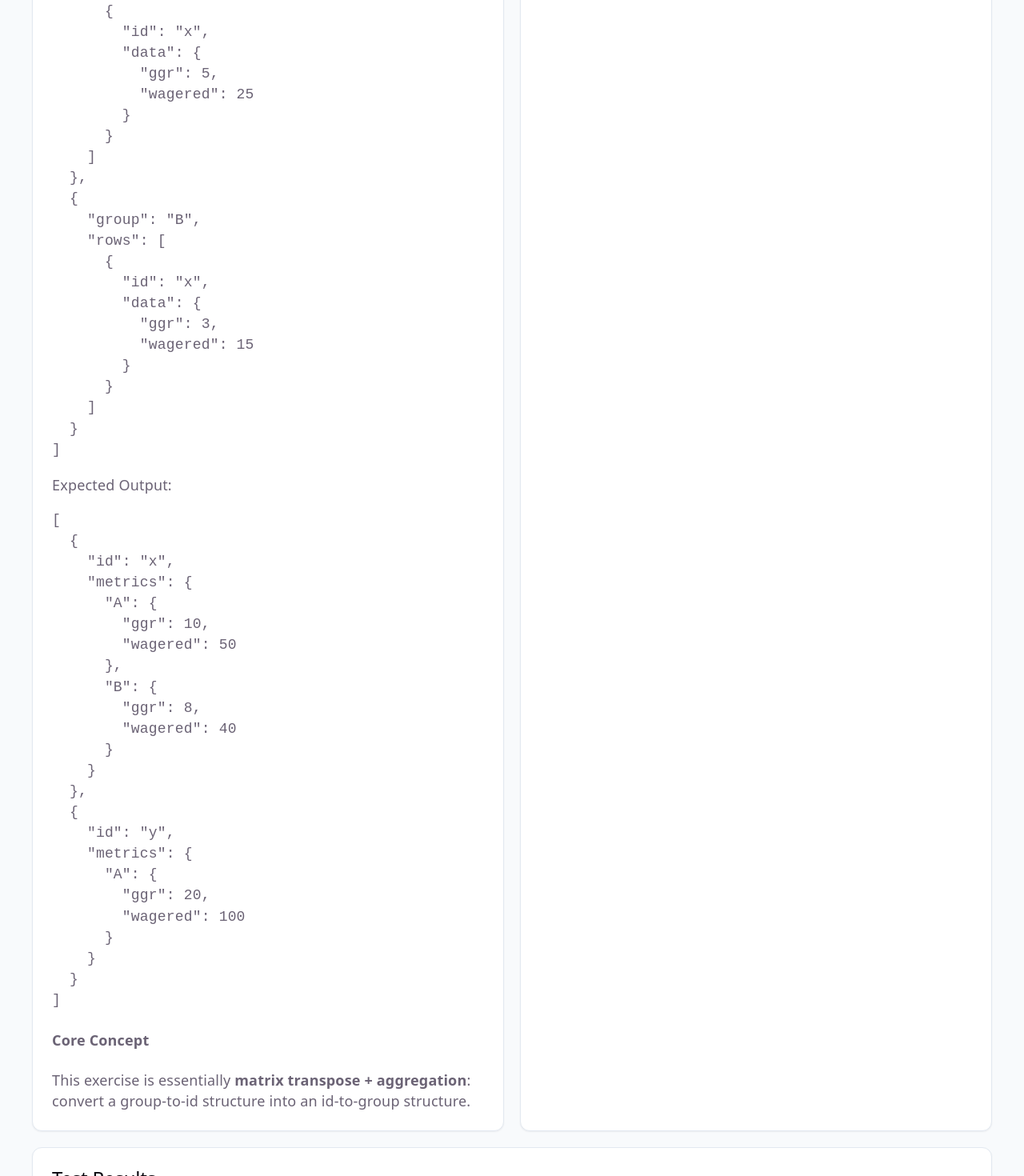
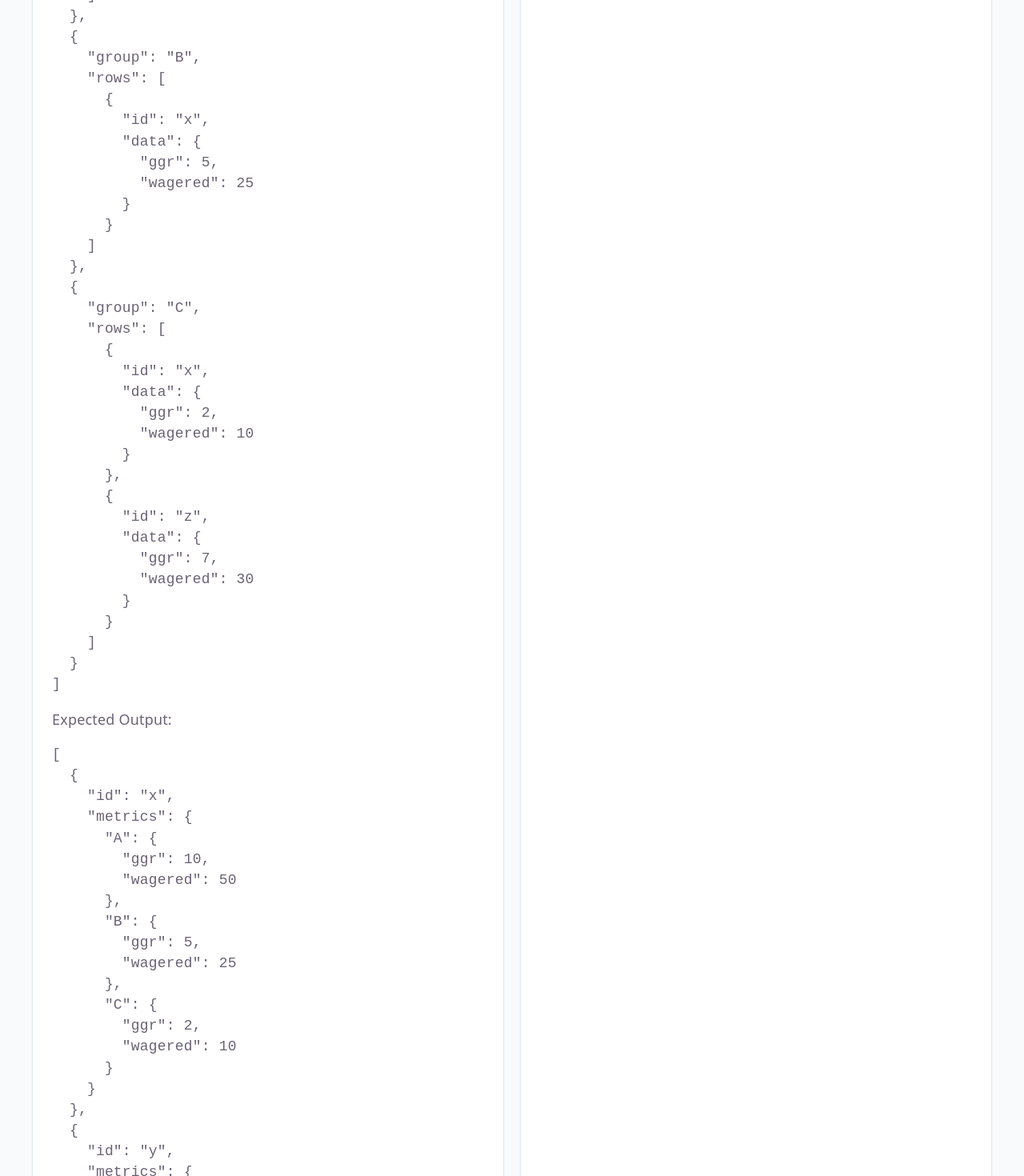
Before and after one commit to moojing/frontend-pivot-quiz, a React (Vite) app: page / in a window 1280 px wide. Shown: the part 1330-2800 px from the top of the page at 80% size. Built offline with nearby package versions, Linux system fonts and the light colour scheme.

Commit message:
refactor: enhance ProblemDescription and update test cases for pivot functionality

```diff
--- a/src/components/ProblemDescription.tsx
+++ b/src/components/ProblemDescription.tsx
@@ -73,13 +73,16 @@ export default function ProblemDescription({ difficulty, testCases }: Props) {
         {difficulty === 'core' && (
           <div className="space-y-3 text-gray-700">
             <p>
-              The <code className="px-2 py-1 bg-gray-100 rounded text-sm">data</code> field is no longer a single number:
+              You are building a <strong>frontend table</strong>. The backend returns grouped records, but the UI needs rows keyed by <code className="px-2 py-1 bg-gray-100 rounded text-sm">id</code> with metrics organized by <code className="px-2 py-1 bg-gray-100 rounded text-sm">group</code>.
+            </p>
+            <p>
+              Each row includes a <code className="px-2 py-1 bg-gray-100 rounded text-sm">data</code> object with multiple metrics:
             </p>
             <pre className="p-3 bg-gray-100 rounded text-sm">
               {`{ id: "x", data: { ggr: 10, wagered: 50 } }`}
             </pre>
             <p>
-              Design a <strong>generic</strong> pivot solution that supports arbitrary metric keys.
+              Build a <strong>generic</strong> pivot function that reshapes backend payloads into a table-friendly structure and supports arbitrary metric keys.
             </p>
           </div>
         )}
--- a/src/data/problems.ts
+++ b/src/data/problems.ts
@@ -1,117 +1,9 @@
-import type { TestCase, BasicInput, BasicOutput, PivotInput, PivotOutput, DifficultyLevel } from '../types/pivot';
-
-export const difficulties: DifficultyLevel[] = [
-  {
-    id: 'basic',
-    title: 'Basic: Pivot with Merge',
-    description: 'Transform group-based input into id-based records and merge duplicate groups.',
-    timeLimit: '15 minutes',
-    concepts: ['Hash Map', 'Single Pass O(N)', 'Aggregation']
-  },
-  {
-    id: 'core',
-    title: 'Generic Pivot',
-    description: 'Transform multi-field metrics with a reusable pivot approach.',
-    timeLimit: '20 minutes',
-    concepts: ['Generic Types', 'Nested Objects', 'Deep Merge']
-  },
-  {
-    id: 'trap',
-    title: 'Performance: Large Dataset',
-    description: 'Stress test with 100,000 records to detect O(N²) implementations.',
-    timeLimit: '15 minutes',
-    concepts: ['Time Complexity', 'Space Complexity', 'Performance']
-  }
-];
-
-export const basicTestCases: TestCase<BasicInput[], BasicOutput[]>[] = [
-  {
-    name: 'Example 1: Basic Pivot',
-    description: 'Single group with multiple ids.',
-    input: [
-      {
-        group: "A",
-        rows: [
-          { id: "x", value: 10 },
-          { id: "y", value: 20 }
-        ]
-      }
-    ],
-    expected: [
-      {
-        id: "x",
-        metrics: { A: 10 }
-      },
-      {
-        id: "y",
-        metrics: { A: 20 }
-      }
-    ]
-  },
-  {
-    name: 'Example 2: Merge Duplicate Group Entries',
-    description: 'The same group appears multiple times and must be aggregated.',
-    input: [
-      {
-        group: "B",
-        rows: [{ id: "x", value: 5 }]
-      },
-      {
-        group: "B",
-        rows: [{ id: "x", value: 3 }]
-      }
-    ],
-    expected: [
-      {
-        id: "x",
-        metrics: { B: 8 }
-      }
-    ]
-  },
-  {
-    name: 'Example 3: Mixed Complete Case',
-    description: 'Multiple groups and ids with duplicated entries requiring merge.',
-    input: [
-      {
-        group: "A",
-        rows: [
-          { id: "x", value: 10 },
-          { id: "y", value: 20 }
-        ]
-      },
-      {
-        group: "B",
-        rows: [
-          { id: "x", value: 5 },
-          { id: "z", value: 8 }
-        ]
-      },
-      {
-        group: "B",
-        rows: [{ id: "x", value: 3 }]
-      }
-    ],
-    expected: [
-      {
-        id: "x",
-        metrics: { A: 10, B: 8 }
-      },
-      {
-        id: "y",
-        metrics: { A: 20 }
-      },
-      {
-        id: "z",
-        metrics: { B: 8 }
-      }
-    ]
-  }
-];
+import type { TestCase, PivotInput, PivotOutput } from '../types/pivot';
 
 export const challengeTestCases: TestCase<PivotInput[], PivotOutput[]>[] = [
   {
     name: 'Case 1: Multi-field Metrics',
-    description: 'Each row contains a metric object such as { ggr, wagered } instead of a single value.',
+    description: 'Each row contains a metric object such as { ggr, wagered }, and each group appears once across at least three groups.',
     input: [
       {
         group: "A",
@@ -127,9 +19,10 @@ export const challengeTestCases: TestCase<PivotInput[], PivotOutput[]>[] = [
         ]
       },
       {
-        group: "B",
+        group: "C",
         rows: [
-          { id: "x", data: { ggr: 3, wagered: 15 } }
+          { id: "x", data: { ggr: 2, wagered: 10 } },
+          { id: "z", data: { ggr: 7, wagered: 30 } }
         ]
       }
     ],
@@ -138,7 +31,8 @@ export const challengeTestCases: TestCase<PivotInput[], PivotOutput[]>[] = [
         id: "x",
         metrics: {
           A: { ggr: 10, wagered: 50 },
-          B: { ggr: 8, wagered: 40 }
+          B: { ggr: 5, wagered: 25 },
+          C: { ggr: 2, wagered: 10 }
         }
       },
       {
@@ -146,20 +40,13 @@ export const challengeTestCases: TestCase<PivotInput[], PivotOutput[]>[] = [
         metrics: {
           A: { ggr: 20, wagered: 100 }
         }
+      },
+      {
+        id: "z",
+        metrics: {
+          C: { ggr: 7, wagered: 30 }
+        }
       }
     ]
   }
 ];
-
-export const trapTestCase: TestCase<BasicInput[], BasicOutput[]> = {
-  name: 'Performance Trap: 100,000 Records',
-  description: 'Validates time complexity; O(N²) implementations should time out.',
-  input: Array.from({ length: 1000 }, (_, i) => ({
-    group: `G${i % 100}`,
-    rows: Array.from({ length: 100 }, (_, j) => ({
-      id: `id${j}`,
-      value: Math.floor(Math.random() * 100)
-    }))
-  })),
-  expected: []
-};
```
Also changed, not shown: 1 other file (tests, documents, lock files or other folders).
